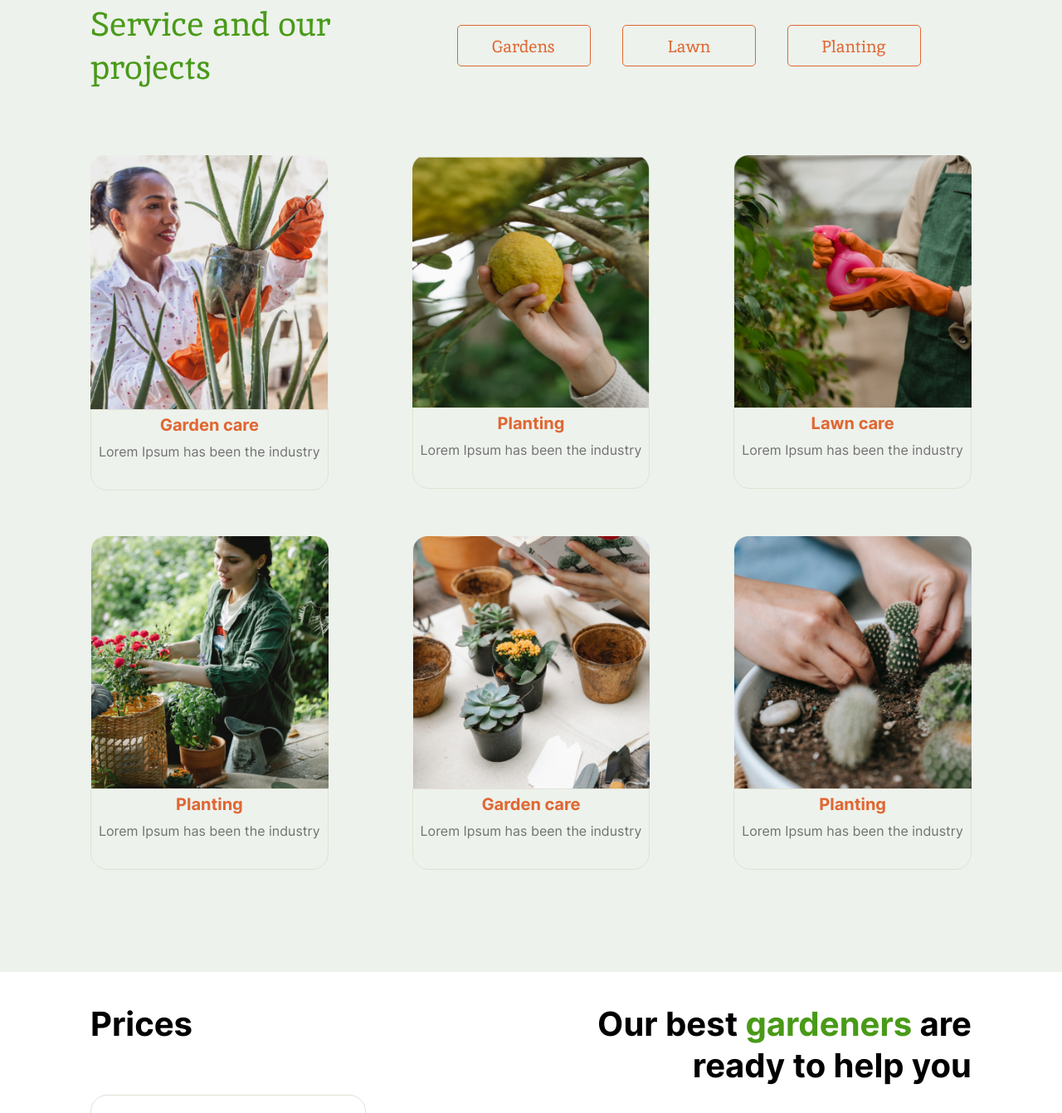
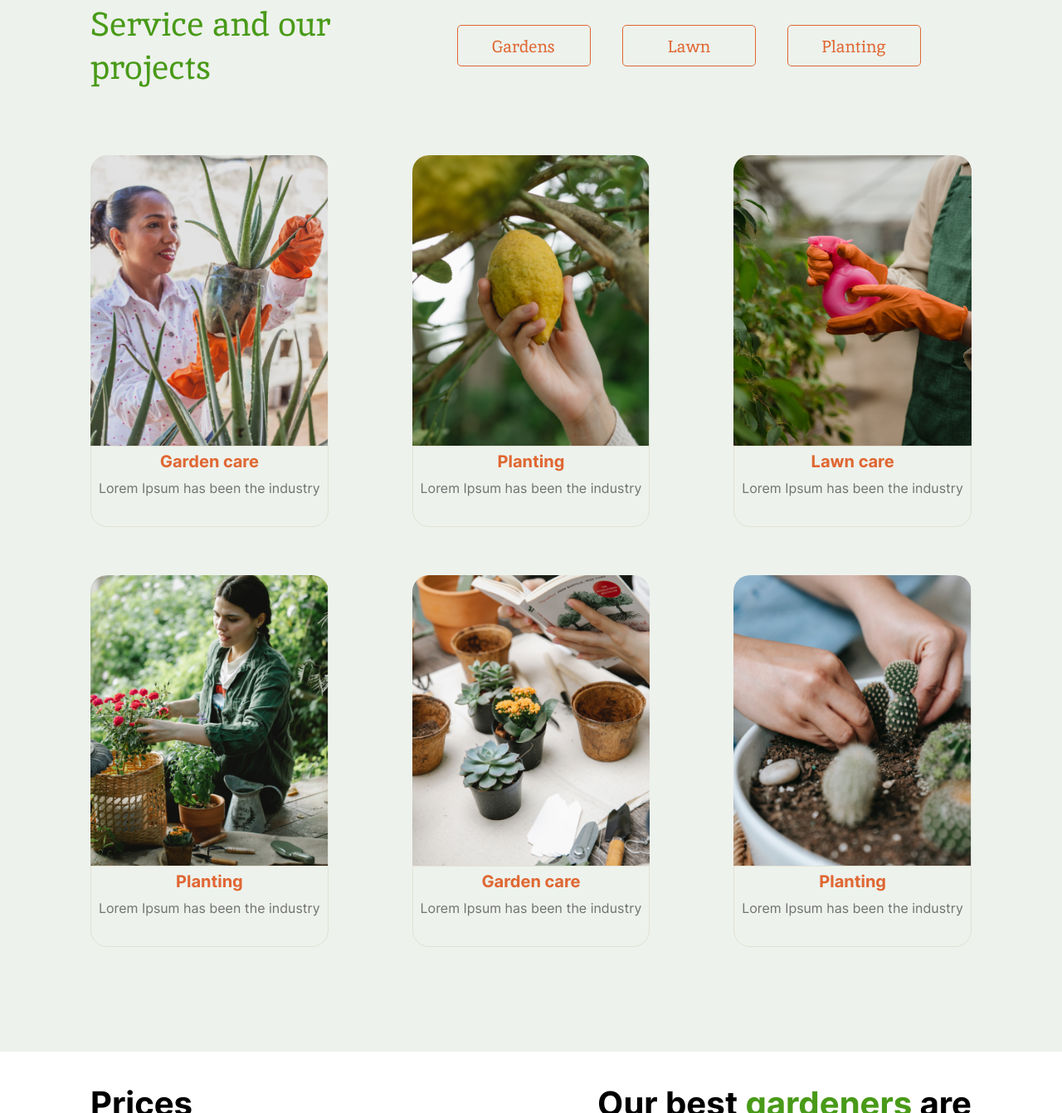
Before and after one commit to 1zemzem/momentum, a website: page plants1/index.html in a window 1280 px wide. Shown: the part 1184-2525 px from the top of the page at 83% size. Drawn offline with Linux system fonts and the light colour scheme; a web font is replaced by a local one.

Commit message:
fix: change pictures size and sourse

```diff
--- a/plants1/index.html
+++ b/plants1/index.html
@@ -51,7 +51,6 @@
             </li>
           </ul>
         </nav>
-
       </div>
       <div class="nav-mobile" id="nav-mobile"></div>
     </header>
@@ -131,7 +130,13 @@
           </div>
           <div class="gallery">
             <div class="card">
-              <img src="./src/img/item1.png" alt="photo" class="card__img" />
+              <div class="card__img">
+                <img
+                  src="./src/img/item1-full.png"
+                  alt="photo"
+                  class="card__img_item"
+                />
+              </div>
               <div class="card__rectangle">
                 <div class="card__content">
                   <h4 class="card__title">Garden care</h4>
@@ -142,7 +147,13 @@
               </div>
             </div>
             <div class="card">
-              <img src="./src/img/item2.png" alt="photo" class="card__img" />
+              <div class="card__img">
+                <img
+                  src="./src/img/item2-full.png"
+                  alt="photo"
+                  class="card__img_item"
+                />
+              </div>
               <div class="card__rectangle">
                 <div class="card__content">
                   <h4 class="card__title">Planting</h4>
@@ -153,7 +164,13 @@
               </div>
             </div>
             <div class="card">
-              <img src="./src/img/item3.png" alt="photo" class="card__img" />
+              <div class="card__img">
+                <img
+                  src="./src/img/item3.png"
+                  alt="photo"
+                  class="card__img_item"
+                />
+              </div>
               <div class="card__rectangle">
                 <div class="card__content">
                   <h4 class="card__title">Lawn care</h4>
@@ -164,7 +181,13 @@
               </div>
             </div>
             <div class="card">
-              <img src="./src/img/item4.png" alt="photo" class="card__img" />
+              <div class="card__img">
+                <img
+                  src="./src/img/item4-full.png"
+                  alt="photo"
+                  class="card__img_item"
+                />
+              </div>
               <div class="card__rectangle">
                 <div class="card__content">
                   <h4 class="card__title">Planting</h4>
@@ -175,7 +198,13 @@
               </div>
             </div>
             <div class="card">
-              <img src="./src/img/item5.png" alt="photo" class="card__img" />
+              <div class="card__img">
+                <img
+                  src="./src/img/item5-full.png"
+                  alt="photo"
+                  class="card__img_item"
+                />
+              </div>
               <div class="card__rectangle">
                 <div class="card__content">
                   <h4 class="card__title">Garden care</h4>
@@ -186,7 +215,13 @@
               </div>
             </div>
             <div class="card">
-              <img src="./src/img/item6.png" alt="photo" class="card__img" />
+              <div class="card__img">
+                <img
+                  src="./src/img/item6-full.png"
+                  alt="photo"
+                  class="card__img_item"
+                />
+              </div>
               <div class="card__rectangle">
                 <div class="card__content">
                   <h4 class="card__title">Planting</h4>
--- a/plants1/index.js
+++ b/plants1/index.js
@@ -17,11 +17,11 @@ function burgerHandler(e) {
   body.classList.toggle("noscroll");
   navMobile.classList.toggle("nav-mobile_open");
   renderNav();
-};
+}
 
 function renderNav() {
-  navMobile.appendChild(navList)
-};
+  navMobile.appendChild(navList);
+}
 
 navLinks.forEach((link) => {
   link.addEventListener("click", closeOnClick);
--- a/plants1/sass/layout/_footer.scss
+++ b/plants1/sass/layout/_footer.scss
@@ -24,7 +24,7 @@
 .footer-data:not(last-child) {
     @include media-tablet {
 
-         padding-bottom: 14px;
+        padding-bottom: 14px;
     }
 }
 
--- a/plants1/sass/layout/_header.scss
+++ b/plants1/sass/layout/_header.scss
@@ -15,7 +15,6 @@
     @include media-mobile {
         padding: 22px 0 22px 0;
     }
-
 }
 
 .logo {
@@ -88,15 +87,15 @@
 }
 
 .nav-mobile .nav-item {
-       margin-right: 0;
+    margin-right: 0;
+
+    &:hover {
+        background-color: $color-green-light;
+    }
 }
 
 .nav-mobile .nav-link {
     padding: 10px 160px 10px 10px;
     display: block;
     width: 100%;
-
-    &:hover {
-        background-color: $color-green-light;
-    }
 }
--- a/plants1/sass/pages/main/_section-about.scss
+++ b/plants1/sass/pages/main/_section-about.scss
@@ -8,7 +8,6 @@
     @include media-mobile {
         padding: 22px 0 26px 0;
     }
-
 }
 
 .layout-2-columns {
--- a/plants1/sass/pages/main/_section-contacts.scss
+++ b/plants1/sass/pages/main/_section-contacts.scss
@@ -40,7 +40,6 @@
             display: flex;
             flex-direction: column;
             align-items: center;
-
         }
     }
 
--- a/plants1/sass/pages/main/_section-prices.scss
+++ b/plants1/sass/pages/main/_section-prices.scss
@@ -29,7 +29,6 @@
         align-items: center;
     }
 
-
     &__title {
         font-family: 'Inter';
         font-style: normal;
@@ -44,7 +43,7 @@
             font-size: 3.5rem;
             line-height: 4.2rem;
             margin-bottom: 56px;
-            margin-left: 12px;
+            margin-left: 14px;
         }
 
         @include media-mobile {
--- a/plants1/sass/pages/main/_section-service.scss
+++ b/plants1/sass/pages/main/_section-service.scss
@@ -95,9 +95,9 @@
     display: flex;
     flex-direction: column;
     align-items: center;
-    margin-bottom: 55px;
+    margin-bottom: 58px;
     width: 100%;
-    max-width: 330px;
+
 
     @include media-tablet {
         margin-bottom: 38px;
@@ -115,11 +115,19 @@
     &__img {
         width: 100%;
         max-width: 330px;
+        height: 350px;
 
         @include media-tablet {
+            width: 100%;
             max-width: 280px;
+            height: 350px;
+        }
+
+        &_item {
             width: 100%;
-            height: 350px;
+            height: 100%;
+            object-fit: cover;
+            border-radius: 20px 20px 0px 0px;
         }
     }
 
```
Also changed, not shown: plants1/sass/style.css, plants1/src/img/item1-full.png (added), plants1/src/img/item2-full.png (added), plants1/src/img/item4-full.png (added), plants1/src/img/item5-full.png (added), plants1/src/img/item6-full.png (added), 1 other file.
